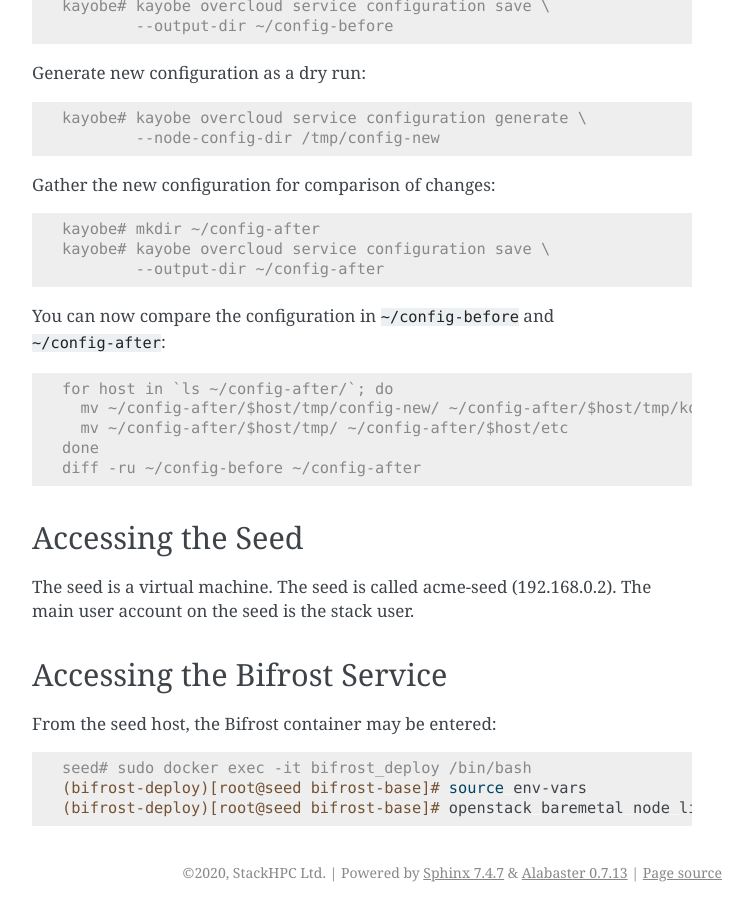
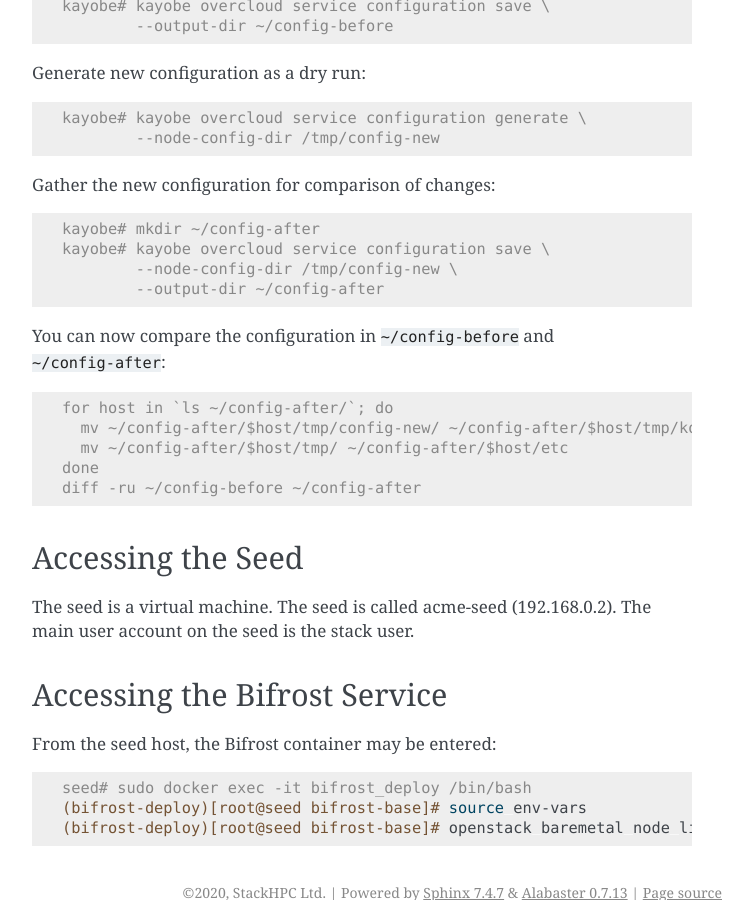
Before and after one commit to stackhpc/openstack-admin-guide, a Sphinx documentation site: the page built from source/working_with_kayobe.rst, in a window 1280 px wide and 900 px high, scrolled down 1566 px. Shown: the whole window, without its empty margins (388-1141 px from the left). Built offline with Sphinx 7.4.7, drawn with Linux system fonts in a browser that asks for light colours.

Commit message:
Add missing configuration path
Without this argument, we are saving the configuration under /etc/kolla
instead of the newly generated configuration.

```diff
--- a/source/working_with_kayobe.rst
+++ b/source/working_with_kayobe.rst
@@ -109,6 +109,7 @@ Gather the new configuration for comparison of changes:
 
    kayobe# mkdir ~/config-after
    kayobe# kayobe overcloud service configuration save \
+           --node-config-dir /tmp/config-new \
            --output-dir ~/config-after
 
 You can now compare the configuration in ``~/config-before`` and
```
